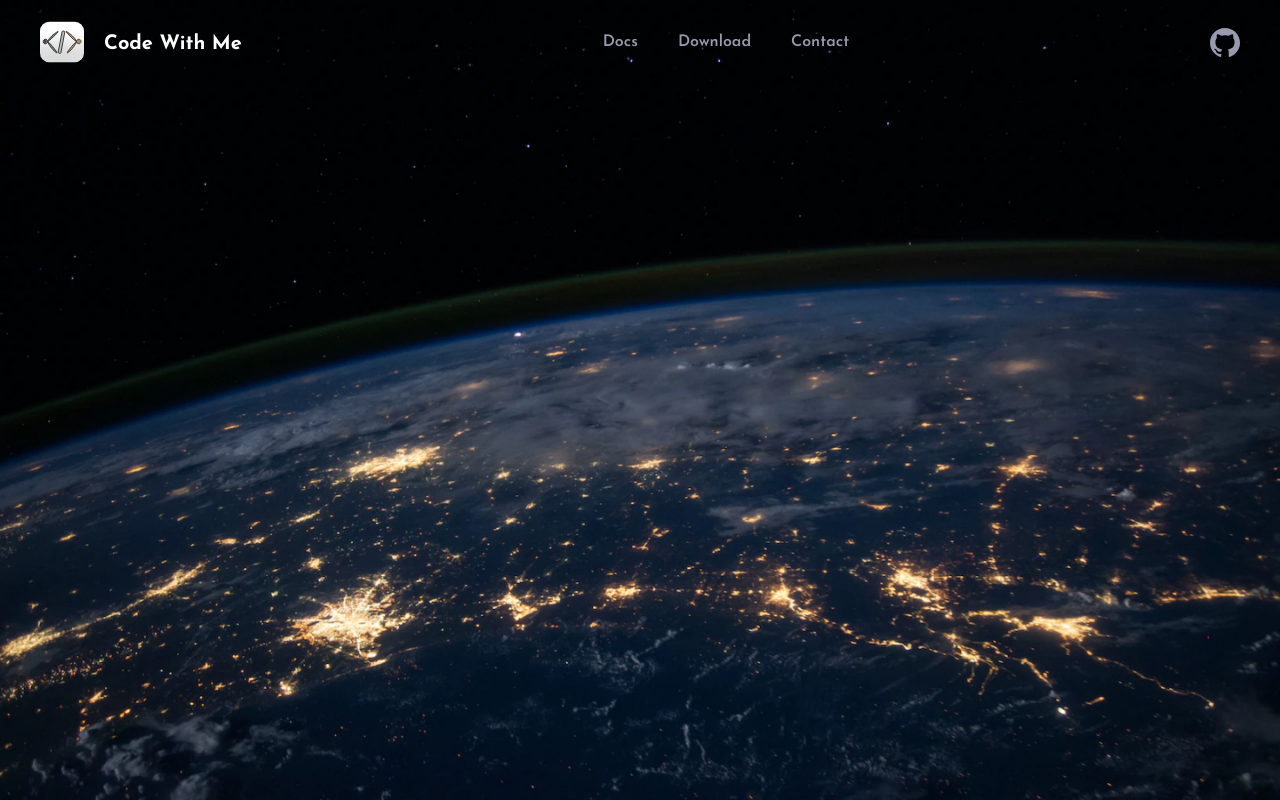
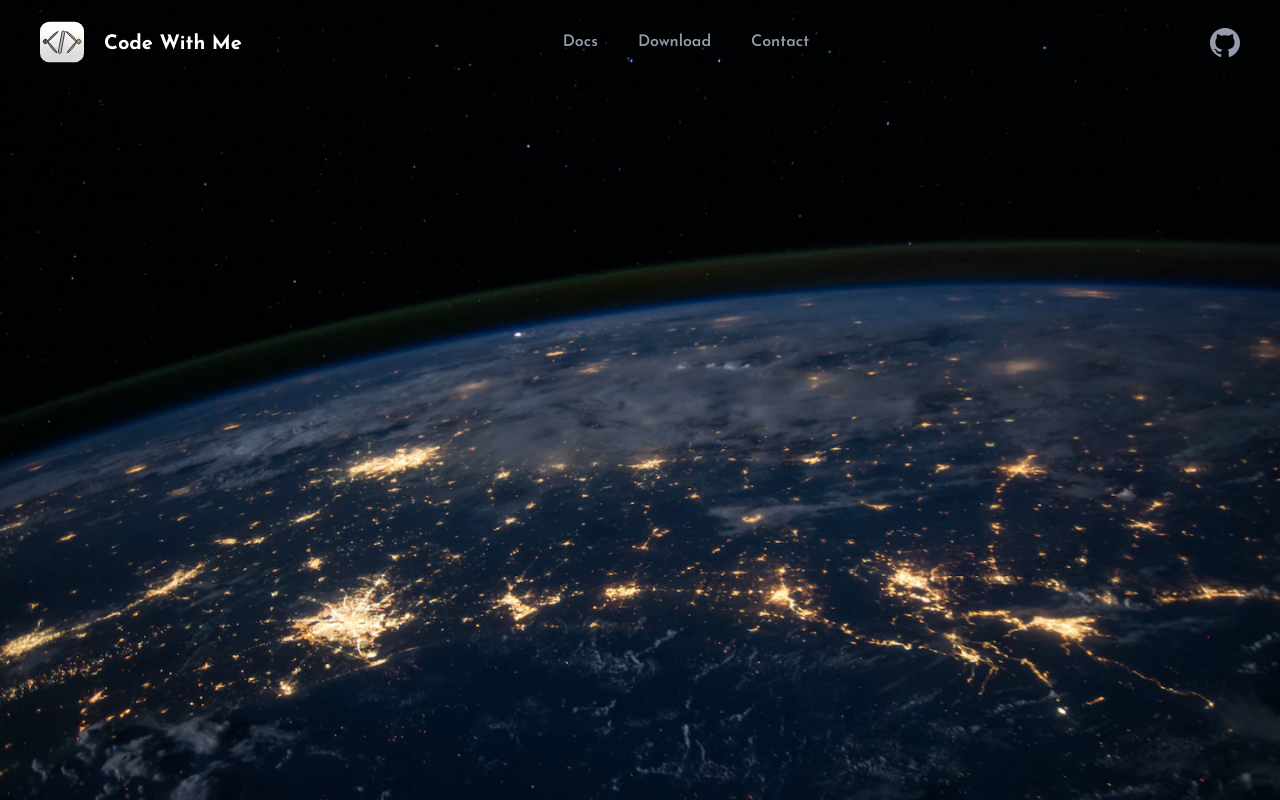
Before and after one commit to 18jad/code-with-me, a React (Create React App) app in the folder frontend/: page / in a window 1280 px wide. Built offline with nearby package versions, Linux system fonts and the light colour scheme; the HTML template or start-up script is replaced by a standard one.

Commit message:
[Frontend | Components]: Adjusted some styling in navbar component

```diff
--- a/frontend/src/components/Navbar.jsx
+++ b/frontend/src/components/Navbar.jsx
@@ -17,7 +17,7 @@ const Navbar = () => {
           </span>
         </div>
       </Link>
-      <div className='hidden md:flex'>
+      <div className='hidden md:flex mr-20'>
         <li className='flex items-center justify-center gap-10'>
           <Link to='/docs' className={linkCss}>
             Docs
@@ -30,7 +30,7 @@ const Navbar = () => {
           </Link>
         </li>
       </div>
-      <div className='hidden md:block'>
+      <div className='hidden md:block '>
         <a
           href='https://github.com'
           target='_blank'
```
